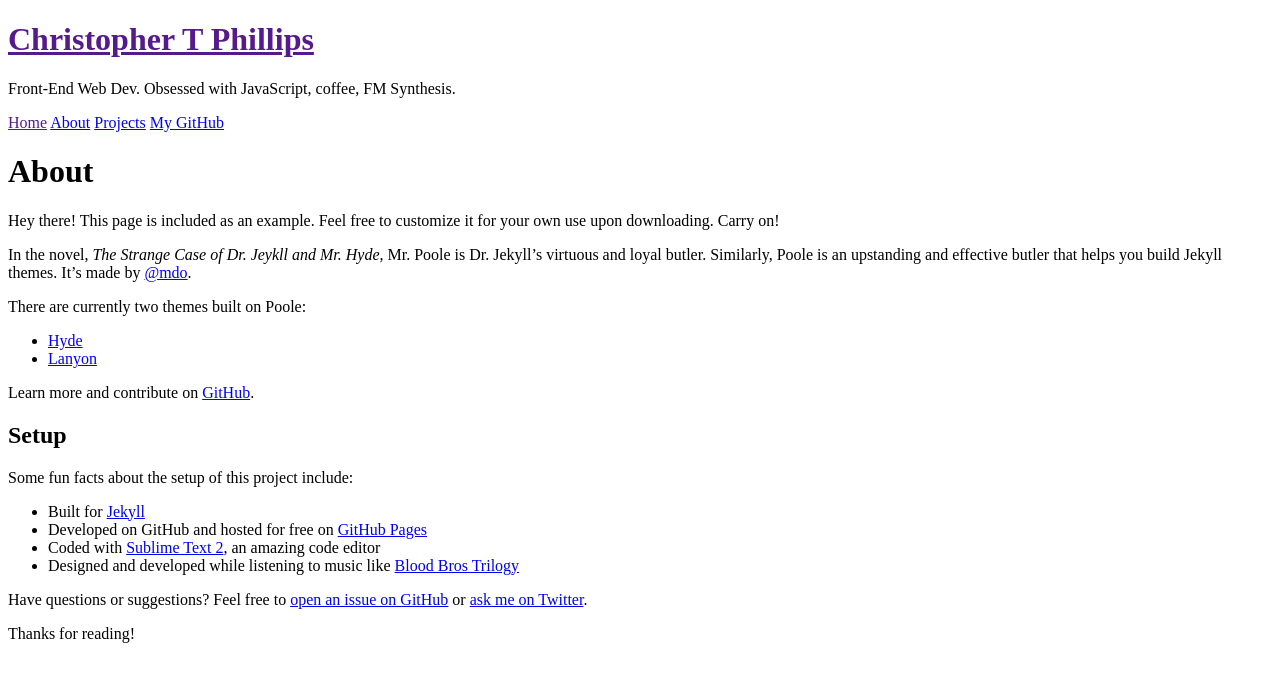
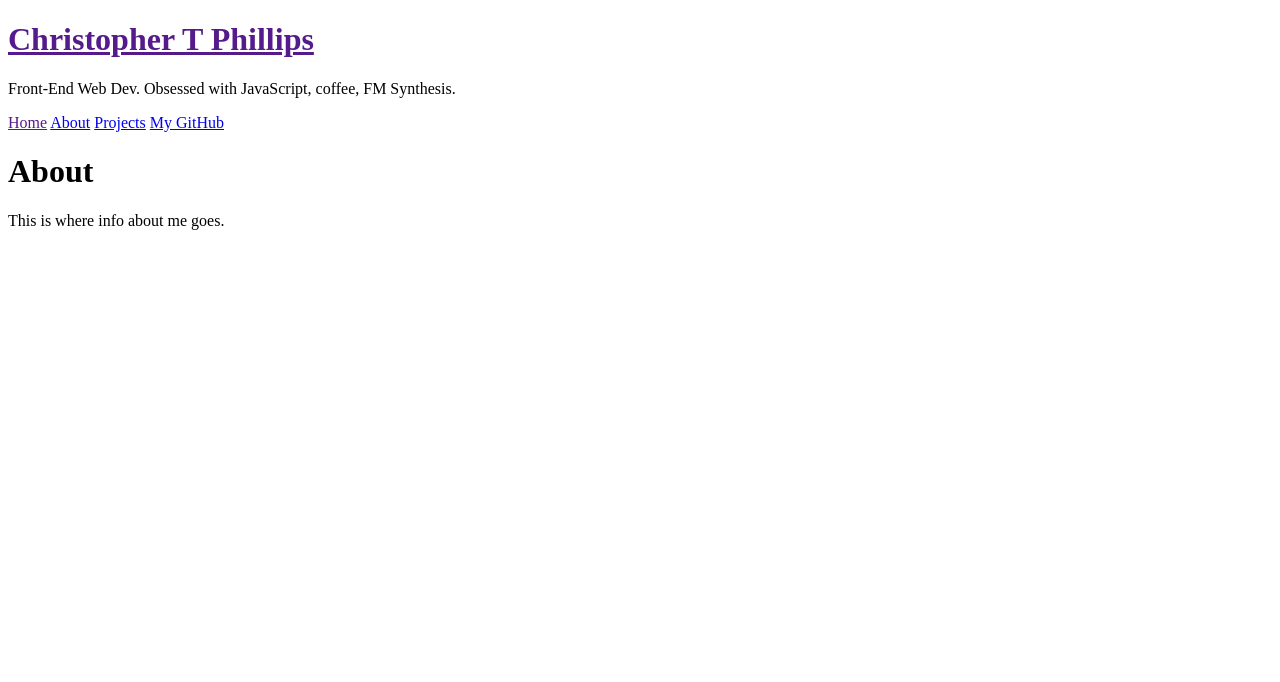
Before and after one commit to christophertphillips/christophertphillips.github.io, a Jekyll site: the page built from about.md, in a window 1280 px wide. Shown: the top 682 px of the page. Built offline with Jekyll 4.4.1, drawn with Linux system fonts in a browser that asks for light colours.

Commit message:
Remove placeholder text in about.md

```diff
--- a/about.md
+++ b/about.md
@@ -3,28 +3,4 @@ layout: page
 title: About
 ---
 
-<p class="message">
-  Hey there! This page is included as an example. Feel free to customize it for your own use upon downloading. Carry on!
-</p>
-
-In the novel, *The Strange Case of Dr. Jeykll and Mr. Hyde*, Mr. Poole is Dr. Jekyll's virtuous and loyal butler. Similarly, Poole is an upstanding and effective butler that helps you build Jekyll themes. It's made by [@mdo](https://twitter.com/mdo).
-
-There are currently two themes built on Poole:
-
-* [Hyde](http://hyde.getpoole.com)
-* [Lanyon](http://lanyon.getpoole.com)
-
-Learn more and contribute on [GitHub](https://github.com/poole).
-
-## Setup
-
-Some fun facts about the setup of this project include:
-
-* Built for [Jekyll](http://jekyllrb.com)
-* Developed on GitHub and hosted for free on [GitHub Pages](https://pages.github.com)
-* Coded with [Sublime Text 2](http://sublimetext.com), an amazing code editor
-* Designed and developed while listening to music like [Blood Bros Trilogy](https://soundcloud.com/maddecent/sets/blood-bros-series)
-
-Have questions or suggestions? Feel free to [open an issue on GitHub](https://github.com/poole/issues/new) or [ask me on Twitter](https://twitter.com/mdo).
-
-Thanks for reading!
+This is where info about me goes.
```
